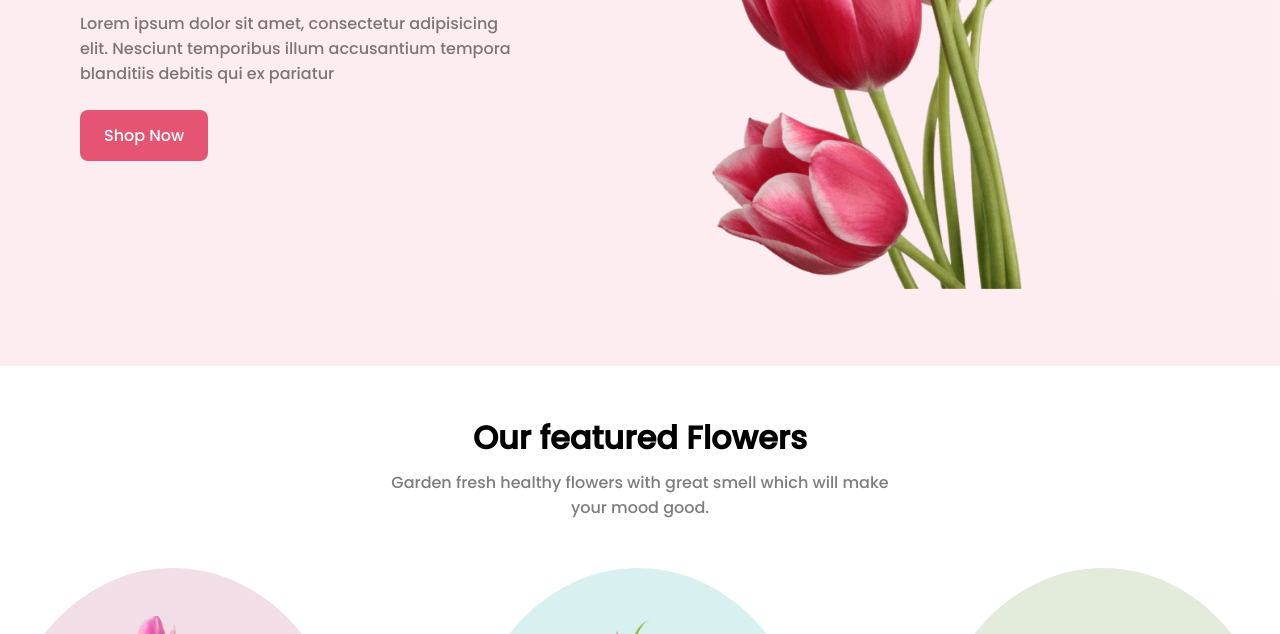
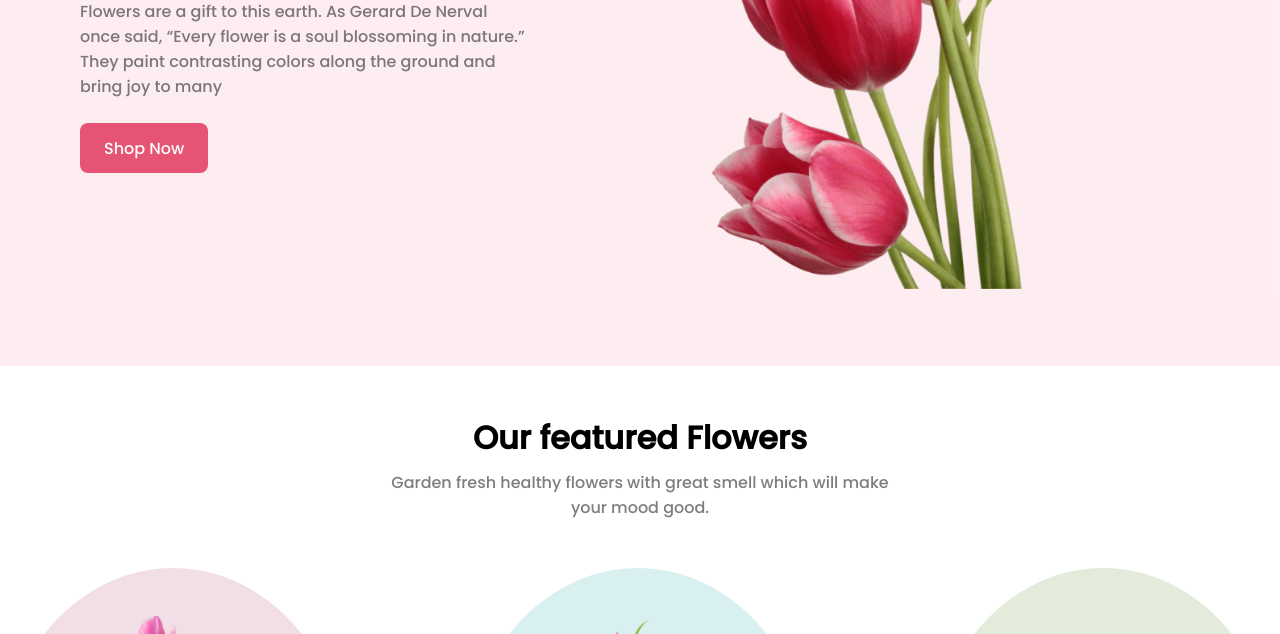
Before and after one commit to abnaim33/online-flower-shop, a plain HTML site: page index.html in a window 1280 px wide. Shown: the part 466-1100 px from the top of the page. Drawn offline with Linux system fonts and the light colour scheme.

Commit message:
second commit

```diff
--- a/index.html
+++ b/index.html
@@ -19,8 +19,8 @@
         <div>
             <h1>Let's make beautiful flowers a part of your life</h1>
 
-            <p>Lorem ipsum dolor sit amet, consectetur adipisicing elit. Nesciunt temporibus illum accusantium tempora
-                blanditiis debitis qui ex pariatur </p>
+            <p>Flowers are a gift to this earth. As Gerard De Nerval once said, “Every flower is a soul blossoming in
+                nature.” They paint contrasting colors along the ground and bring joy to many</p>
 
             <button>Shop Now</button>
         </div>
```
